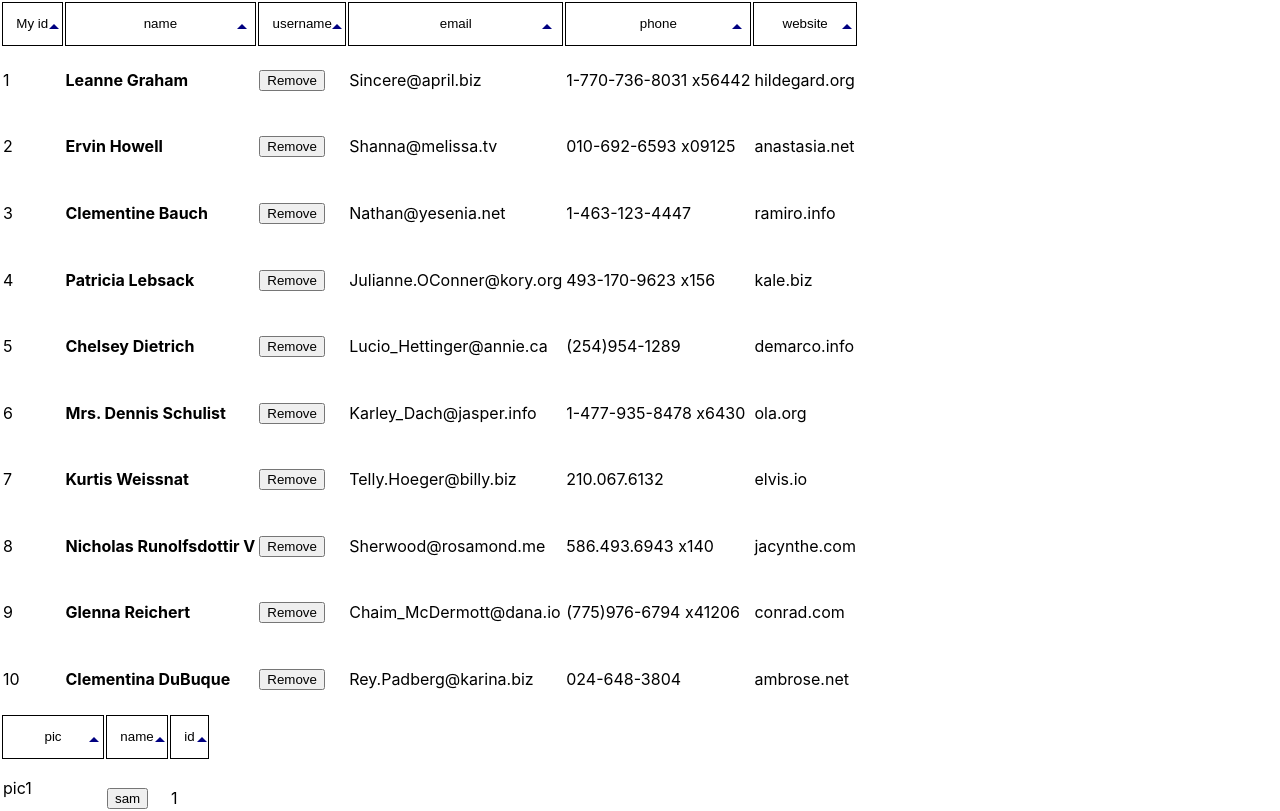
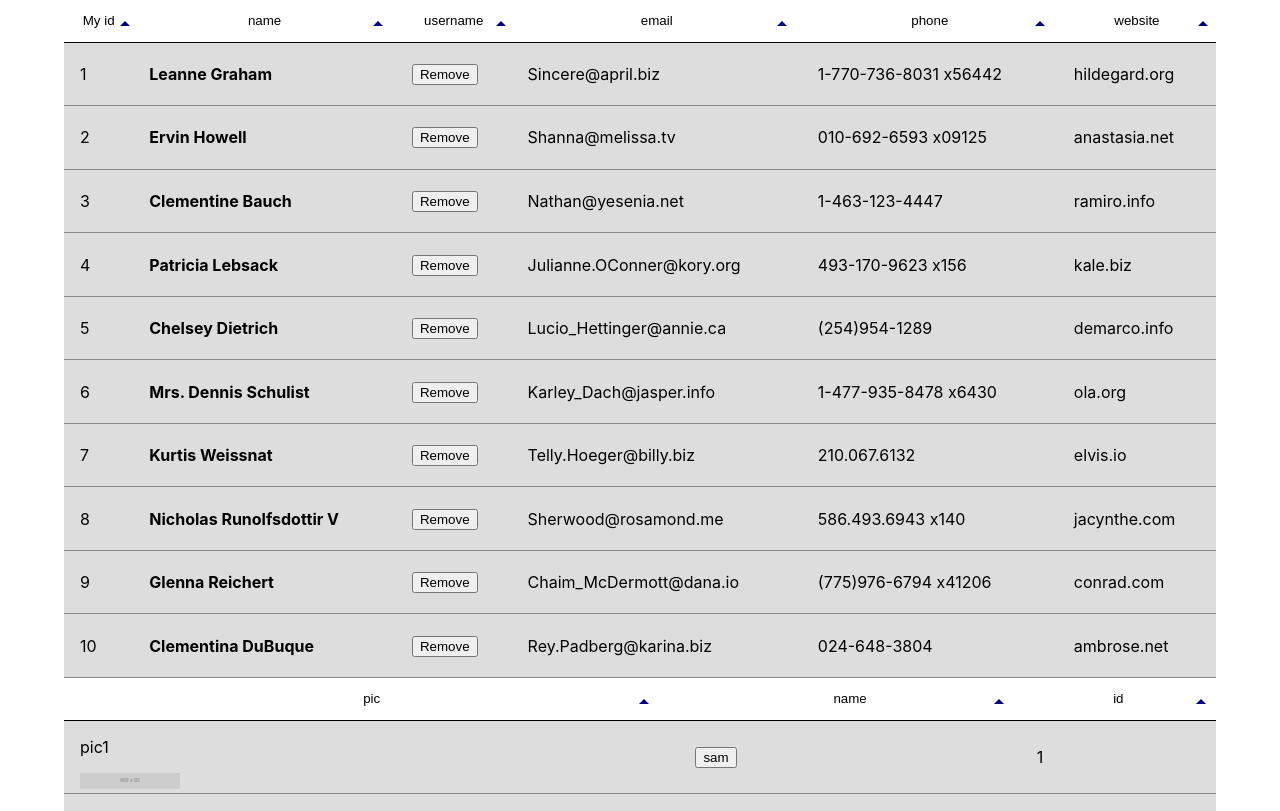
Before and after one commit to InaccessibleCardinal/t1, a React (Create React App) app: page / in a window 1280 px wide. Shown: the top 811 px of the page. Built offline with nearby package versions, Linux system fonts and the light colour scheme.

Commit message:
chore: some refactoring and type checking

```diff
--- a/src/Table/TableBody.js
+++ b/src/Table/TableBody.js
@@ -1,15 +1,23 @@
-import React from 'react';
+import React, {useContext} from 'react';
+import PropTypes from 'prop-types';
+import TableRow from './TableRow';
+import {SortingContext} from './index';
 
-export default function TableBody({tableRowData, className, formatters}) {
+export default function TableBody({tableRowData, formatters}) {
+    const {className} = useContext(SortingContext);
     let tableRowMarkup = [];
     let l = tableRowData.length;
     for (let i = 0; i < l; ++i) {
         //this happens every render
         //old school for-loop is faster, and not by a little
+        let ithRowData = tableRowData[i];
         tableRowMarkup.push(
-            <tr className={`${className}-row`} key={`row_${i}`}>
-                {generateRowMarkup(tableRowData[i], i, className, formatters)}
-            </tr>
+            <TableRow
+                key={ithRowData.id ? ithRowData.id : i}
+                index={i}
+                rowData={ithRowData}
+                formatters={formatters}
+            />
         );
     }
     return (
@@ -19,28 +27,7 @@ export default function TableBody({tableRowData, className, formatters}) {
     );
 }
 
-export function generateRowMarkup(item, itemIndex, className, formatters) {
-    let keys = Object.keys(item);
-    let l = keys.length;
-    let markup = [];
-    for (let i = 0; i < l; ++i) {
-        //old school for-loops are faster
-        let value = item[keys[i]];
-        let itemToRender;
-        if (formatters) {
-            if (formatters[keys[i]]) {
-                itemToRender = formatters[keys[i]](value);
-            } else {
-                itemToRender = value;
-            }
-        } else {
-            itemToRender = value;
-        }
-        markup.push(
-            <td className={`${className}-td`} key={`row_${itemIndex}_item_${i}`}>
-                {itemToRender}
-            </td>
-        );
-    }
-    return markup;
-}
+TableBody.propTypes = {
+    formatters: PropTypes.object,
+    tableRowData: PropTypes.arrayOf(PropTypes.object).isRequired
+};
--- a/src/Table/TableHeader.js
+++ b/src/Table/TableHeader.js
@@ -1,14 +1,15 @@
-import React from 'react';
+import React, {useContext} from 'react';
+import PropTypes from 'prop-types';
 import TableHeaderCell from './TableHeaderCell';
+import {SortingContext} from './index';
 
-export default function TableHeader({className, headers, handleClick}) {
-
+export default function TableHeader({headers, handleClick}) {
+    const {className} = useContext(SortingContext);
     const tableHeaderMarkup = headers.map((h, i) => {
         return (
             <TableHeaderCell
                 key={i}
                 header={h}
-                className={className}
                 handleClick={handleClick}
             />
         );
@@ -19,3 +20,8 @@ export default function TableHeader({className, headers, handleClick}) {
         </thead>
     );
 }
+
+TableHeader.propTypes = {
+    handleClick: PropTypes.func,
+    headers: PropTypes.arrayOf(PropTypes.object).isRequired
+};
--- a/src/Table/TableHeaderCell.js
+++ b/src/Table/TableHeaderCell.js
@@ -1,9 +1,10 @@
 import React, {useContext} from 'react';
+import PropTypes from 'prop-types';
 import {SortingContext} from './index';
 import {BTN_PART} from './constants';
 
-export default function TableHeaderCell({header, className, handleClick}) {
-    const {asc, sortedBy} = useContext(SortingContext);
+export default function TableHeaderCell({header, handleClick}) {
+    const {asc, sortedBy, className} = useContext(SortingContext);
     const {value, displayValue} = header;
     const isActiveHeader = sortedBy === value;
     return (
@@ -20,6 +21,11 @@ export default function TableHeaderCell({header, className, handleClick}) {
     );
 }
 
+TableHeaderCell.propTypes = {
+    handleClick: PropTypes.func,
+    header: PropTypes.object.isRequired
+};
+
 export function makeSortIndicatorClassName(asc, isActiveHeader, className) {
     if (!isActiveHeader) {
         return `${className}-header-sort-indicator`;
--- /dev/null
+++ b/src/Table/TableRow.js
@@ -0,0 +1,44 @@
+import React, {useContext} from 'react';
+import PropTypes from 'prop-types';
+import {SortingContext} from './index';
+
+export default function TableRow({rowData, index, formatters}) {
+    const {className} = useContext(SortingContext);
+    return (
+        <tr className={`${className}-row`} key={`row_${rowData.id}`}>
+            {generateRowMarkup(rowData, index, className, formatters)}
+        </tr>
+    );
+}
+
+TableRow.propTypes = {
+    formatters: PropTypes.object,
+    index: PropTypes.number.isRequired,
+    rowData: PropTypes.object.isRequired
+}
+
+export function generateRowMarkup(item, itemIndex, className, formatters) {
+    let keys = Object.keys(item);
+    let l = keys.length;
+    let markup = [];
+    for (let i = 0; i < l; ++i) {
+        //old school for-loops are faster
+        let value = item[keys[i]];
+        let itemToRender;
+        if (formatters) {
+            if (formatters[keys[i]]) {
+                itemToRender = formatters[keys[i]](value);
+            } else {
+                itemToRender = value;
+            }
+        } else {
+            itemToRender = value;
+        }
+        markup.push(
+            <td className={`${className}-td`} key={`row_${itemIndex}_item_${i}`}>
+                {itemToRender}
+            </td>
+        );
+    }
+    return markup;
+}
--- a/src/Table/index.js
+++ b/src/Table/index.js
@@ -1,4 +1,5 @@
 import React, {useState, useCallback, useEffect, createContext, useReducer} from 'react';
+import PropTypes from 'prop-types';
 import TableHeader from './TableHeader';
 import TableBody from './TableBody';
 import utils from './utils/';
@@ -7,13 +8,6 @@ import {UPDATE_SORT} from './constants';
 const {getColumnByButtonId, sortByColumn, initializeTable} = utils;
 
 export const SortingContext = createContext();
-
-export function sortingReducer(state, action) {
-    if (action.type === UPDATE_SORT) {
-        return action.payload;
-    }
-    return state;
-}
 
 export default function SortableTable({
     headers,
@@ -27,7 +21,7 @@ export default function SortableTable({
     const [tableRowData, setTableRowData] = useState([]);
     const [tableHeaderData, setTableHeaderData] = useState([]);
     const [isAsc, setIsAsc] = useState(1);
-    const [sortState, dispatch] = useReducer(sortingReducer, {asc: 1, sortedBy: ''})
+    const [sortState, dispatch] = useReducer(sortingReducer, {asc: 1, sortedBy: '', className})
 
     useEffect(() => {
 
@@ -52,20 +46,34 @@ export default function SortableTable({
     }, [isAsc, isSortable, tableRowData]);
 
     return (
-
+        <SortingContext.Provider value={sortState}>
             <table className={className}>
-            <SortingContext.Provider value={sortState}>
                 <TableHeader
                     className={className}
                     headers={tableHeaderData}
                     handleClick={handleClick}
                 />
-            </SortingContext.Provider>
                 <TableBody
                     tableRowData={tableRowData}
                     className={className}
                     formatters={formatters}
                 />
             </table>
+        </SortingContext.Provider>
     );
 }
+
+SortableTable.propTypes = {
+    className: PropTypes.string,
+    formatters: PropTypes.object,
+    headers: PropTypes.arrayOf(PropTypes.object).isRequired,
+    isSortable: PropTypes.bool,
+    rows: PropTypes.arrayOf(PropTypes.object).isRequired
+};
+
+export function sortingReducer(state, action) {
+    if (action.type === UPDATE_SORT) {
+        return {...state, ...action.payload};
+    }
+    return state;
+}
--- a/src/index.css
+++ b/src/index.css
@@ -6,17 +6,41 @@ body {
   -webkit-font-smoothing: antialiased;
   -moz-osx-font-smoothing: grayscale;
 }
-
+.my-table {
+  background-color: transparent;
+  border-collapse: collapse;
+  width: 90%;
+  margin: auto;
+}
+.my-table-body {
+  background-color: #dddddd;
+}
+.my-table-header-thead {
+  background-color: #fff;
+}
+.my-table-header-th {
+  position: relative;
+  padding: 0;
+  margin: 0;
+  background-color: #fff;
+  border-bottom: 1px solid;
+}
 .my-table-header-button {
   background-color: #fff;
   border: 0;
-  outline: 1px solid;
+  /* outline: 1px solid; */
   width: 100%;
   padding: 1em;
   cursor: pointer;
 }
-.my-table-header-th {
-  position: relative;
+.my-table-row {
+  margin: 0;
+  border-bottom: 1px solid #888;
+}
+.my-table-td {
+  border: 0;
+  margin: 0;
+  padding: 0 1em;
 }
 
 .my-table-header-sort-indicator {
```
Also changed, not shown: 2 other files (tests, documents, lock files or other folders). Lines whose indentation alone changed are shown as unchanged.
